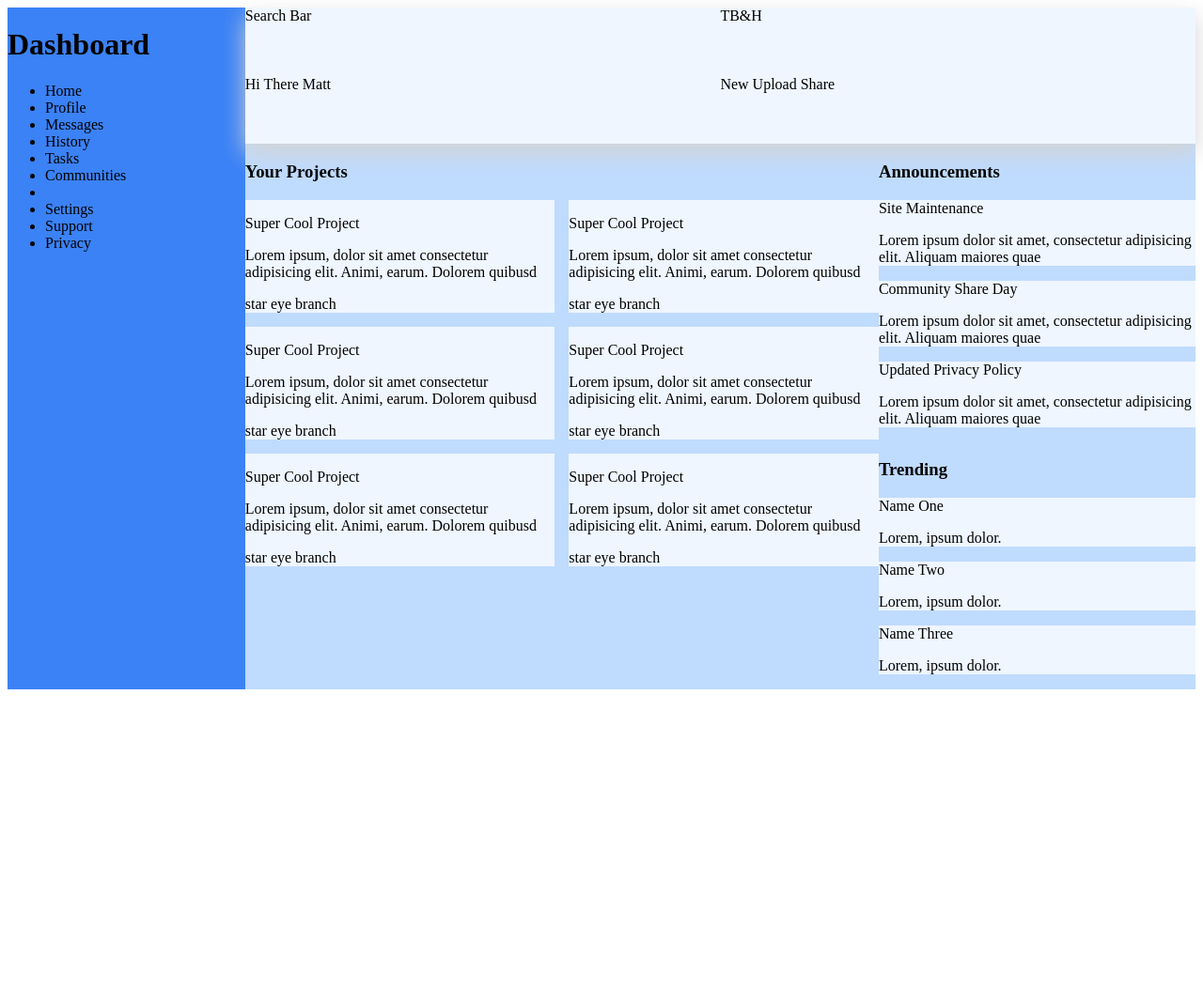
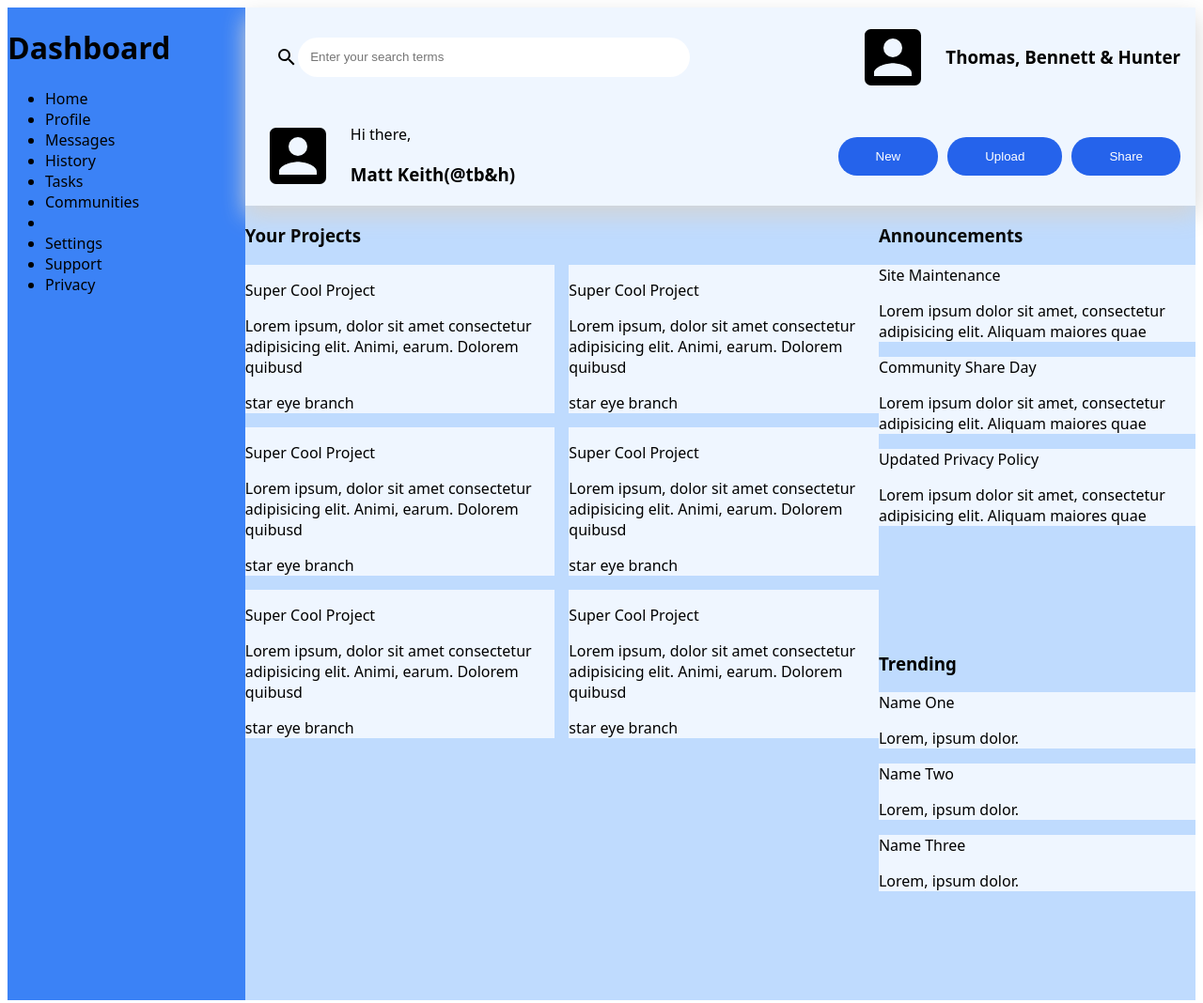
Before and after one commit to hammertime1070/admin-dashboard, a plain HTML site: page index.html in a window 1280 px wide. Shown: the whole page at 94% size. Before the commit the page ends 800 px from the top, so only its background shows below. Drawn offline with Linux system fonts and the light colour scheme.

Commit message:
Style header section

```diff
--- a/index.html
+++ b/index.html
@@ -24,10 +24,26 @@
             </ul>
         </div>
         <div class="header">
-            <div class="searchbar-container">Search Bar</div>
-            <div class="header-menu-container">TB&H</div>
-            <div class="header-title-container">Hi There Matt</div>
-            <div class="header-action-container">New Upload Share</div>
+            <div class="searchbar-container">
+                    <img src="icons/magnify.svg" id="search-icon">
+                    <input type="text" id="search" name="q" placeholder="Enter your search terms">
+            </div>
+            <div class="header-menu-container">
+                <img src="icons/account-box.svg" id="account-icon">
+                <h3>Thomas, Bennett & Hunter</h3>
+            </div>
+            <div class="header-title-container">
+                <img src="icons/account-box.svg" id="account-icon">
+                <div class="header-title-container-content">
+                    <p>Hi there,</p>
+                    <h3>Matt Keith(@tb&h)</h3>
+                </div>
+            </div>
+            <div class="header-action-container">
+                <button class="rounded-button">New</button>
+                <button class="rounded-button">Upload</button>
+                <button class="rounded-button">Share</button>
+            </div>
         </div>
         <div class="content">
             <div class="project-container">
--- a/style.css
+++ b/style.css
@@ -1,3 +1,8 @@
+body {
+    font-family: system-ui, -apple-system, BlinkMacSystemFont, 'Segoe UI', Roboto, Oxygen, Ubuntu, Cantarell, 'Open Sans', 'Helvetica Neue', sans-serif;
+}
+
+
 .container {
     display: grid;
     grid-template-columns: 1fr 4fr;
@@ -56,3 +61,64 @@
 .trending-card {
     background-color: #eff6ff;
 }
+
+.searchbar-container {
+    display: flex;
+    align-items:center;
+    padding: 1em;
+    margin: 1em;
+    justify-content: space-around;
+
+}
+
+#search-icon {
+    width: 1.5em;
+    height: 1.5em;
+}
+
+#search {
+    flex-grow:1;
+    border-radius:2em;
+    padding: 1em;
+    border: none;
+    outline: none;
+
+}
+
+.rounded-button {
+    background-color: #2563eb;
+    color: white;
+    border: none;
+    border-radius: 20px;
+    padding: 1em 3em;
+    margin-left: 10px;
+    cursor: pointer;
+}
+
+.header-action-container {
+    display: flex;
+    justify-content: flex-end; /* Distribute the buttons evenly */
+    align-items: center;
+    margin-right: 1em; /* Add margin to separate from the header-title-container */
+}
+
+.header-title-container {
+    display: flex;
+    align-items: center;
+    justify-content: flex-start;
+    gap:1em;
+    margin-left: 1em;
+}
+
+#account-icon {
+    width:5em;
+    height:5em;
+}
+
+.header-menu-container {
+    display: flex;
+    align-items: center;
+    justify-content: flex-end;
+    gap:1em;
+    margin-right:1em;
+}
```
Also changed, not shown: icons/account-box.svg (added), icons/magnify.svg (added).
